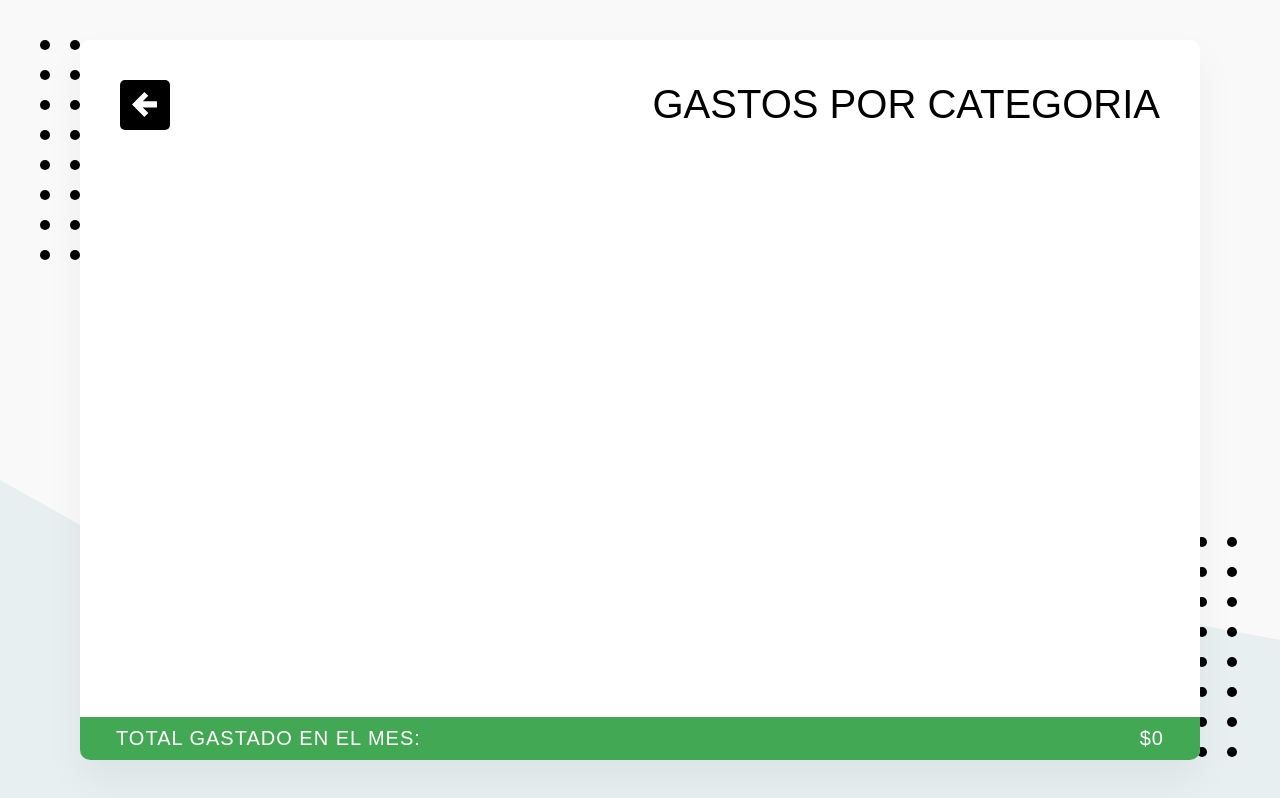
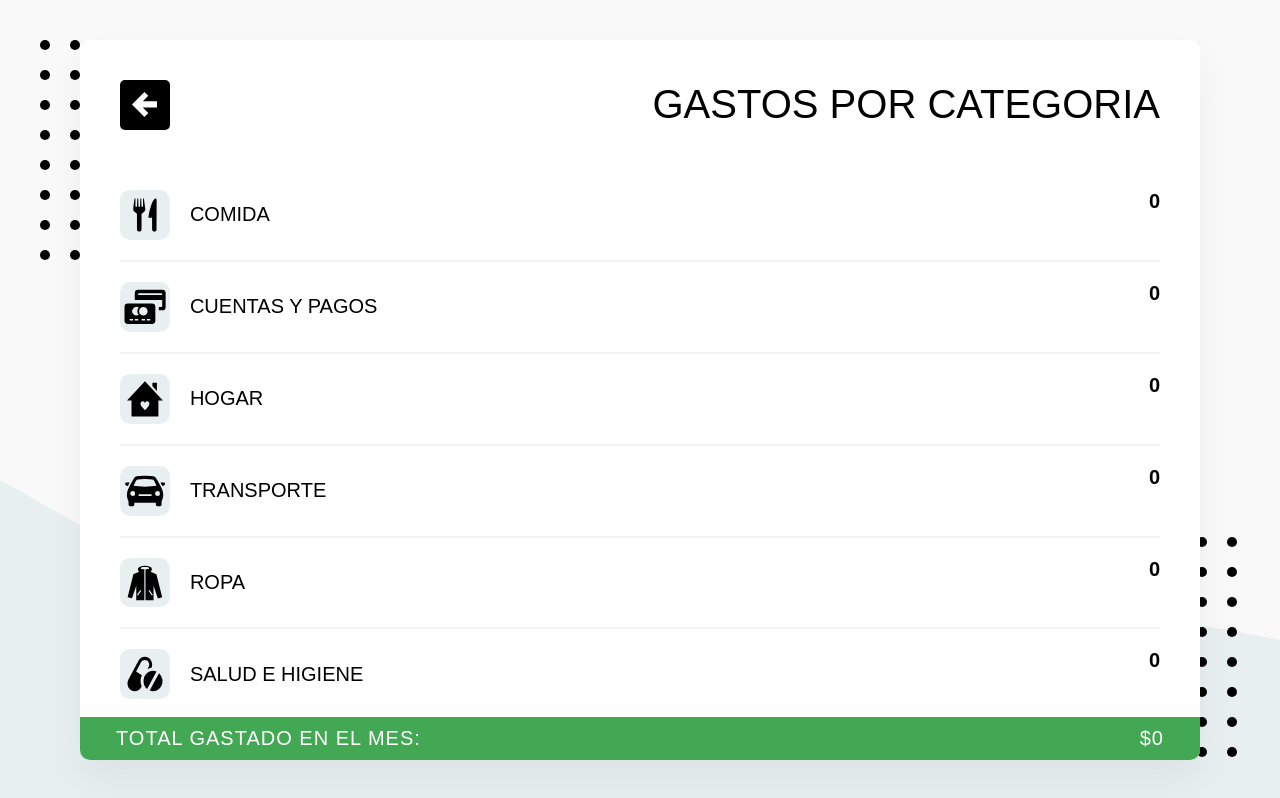
Before and after one commit to rickbroken/contabilidad-gastos, a React (Create React App) app: page /categorias in a window 1280 px wide. Built offline with nearby package versions, Linux system fonts and the light colour scheme; no server answers; the database is empty; sample sign-in values are in the browser's storage; what webfontloader would draw is missing.

Commit message:
Se agrego funcionalidad para ver gastos por categoria en el modulo de Gastos por Categoria

```diff
--- a/src/componentes/EditarGasto.jsx
+++ b/src/componentes/EditarGasto.jsx
@@ -5,6 +5,7 @@ import useObtenerGasto from '../hooks/useObtenerGasto';
 import { Helmet } from 'react-helmet';
 import {Header, Titulo} from './../elementos/Header';
 import BtnRegresar from '../elementos/BtnRegresar';
+import BarraTotalGastado from './BarraTotalGastado';
 
 const EditarGasto = () => {
 
@@ -22,7 +23,10 @@ const EditarGasto = () => {
         <BtnRegresar ruta='/lista/' />
         <Titulo>Editar Gasto</Titulo>
       </Header>
+
       <FormularioGasto gasto={gasto} gastoId={id}/>
+
+      <BarraTotalGastado />
     </>
    );
 }
--- a/src/componentes/GastosPorCategoria.jsx
+++ b/src/componentes/GastosPorCategoria.jsx
@@ -3,13 +3,16 @@ import { Header, Titulo } from './../elementos/Header';
 import { Helmet } from 'react-helmet';
 import BtnRegresar from '../elementos/BtnRegresar';
 import BarraTotalGastado from './BarraTotalGastado';
-import useObtenerGastosDelMes from '../hooks/useObtenerGastosDelMes';
+import useObtenerGastosDelMesPorCategoria from '../contextos/useObtenerGastosDelMesPorCategoria';
+import { ListaDeCategorias, ElementoListaCategorias, Categoria, Valor, } from './../elementos/ElementosDeLista';
+import IconoCategoria from './../elementos/IconoCategoria';
 
 
 const GastosPorCategoria = () => {
-  const gastos = useObtenerGastosDelMes();
+  const gastosPorCategoria = useObtenerGastosDelMesPorCategoria();
 
-  //console.log(gastos);
+  console.log(gastosPorCategoria);
+
   return (
     <>
       <Helmet>
@@ -21,6 +24,17 @@ const GastosPorCategoria = () => {
           <Titulo>Gastos por Categoria</Titulo>
       </Header>
 
+      <ListaDeCategorias>
+        {gastosPorCategoria.map((elemento, index)=>{
+          return(
+            <ElementoListaCategorias key={index}>
+              <Categoria><IconoCategoria id={elemento.categoria}/>{elemento.categoria}</Categoria>
+              <Valor>{elemento.cantidad}</Valor>
+            </ElementoListaCategorias>
+          );
+        })}
+      </ListaDeCategorias>
+
       <BarraTotalGastado />
     </>
    );
--- a/src/contextos/TotalGastadoEnElMesContext.jsx
+++ b/src/contextos/TotalGastadoEnElMesContext.jsx
@@ -20,7 +20,6 @@ const TotalGastadoProvider = ({children}) => {
         }
 
         cambiarTotal(acumulado);
-        console.log(acumulado);
 
     },[gastos])
 
--- /dev/null
+++ b/src/contextos/useObtenerGastosDelMesPorCategoria.js
@@ -0,0 +1,45 @@
+import {useEffect, useState} from 'react';
+import useObtenerGastosDelMes from '../hooks/useObtenerGastosDelMes';
+
+const useObtenerGastosDelMesPorCategoria = () => {
+    const [gastosPorCategoria, cambiarGastosPorCategoria] = useState([]);
+    const gastos = useObtenerGastosDelMes();
+
+    let sumaDeGastos;
+
+    useEffect(()=>{
+        if(gastos.length !== undefined){
+            sumaDeGastos = gastos.reduce((objetoResultante, objetoActual)=>{
+            const categoriaActual = objetoActual.categoria;
+            const cantidadActual = objetoActual.cantidad;
+
+            objetoResultante[categoriaActual] += cantidadActual;
+
+            return objetoResultante;
+            }, {
+                'comida': 0,
+                'cuentas y pagos': 0,
+                'hogar': 0,
+                'transporte': 0,
+                'ropa': 0,
+                'salud e higiene': 0,
+                'compras': 0,
+                'diversion': 0
+            });
+
+
+
+            cambiarGastosPorCategoria(Object.keys(sumaDeGastos).map((elemento)=>{
+                return {categoria: elemento, cantidad: sumaDeGastos[elemento]};
+            }));
+        }
+    },[gastos,cambiarGastosPorCategoria])
+
+    //console.log(gastosPorCategoria);
+
+
+    return gastosPorCategoria;
+}
+
+
+export default useObtenerGastosDelMesPorCategoria;
```
